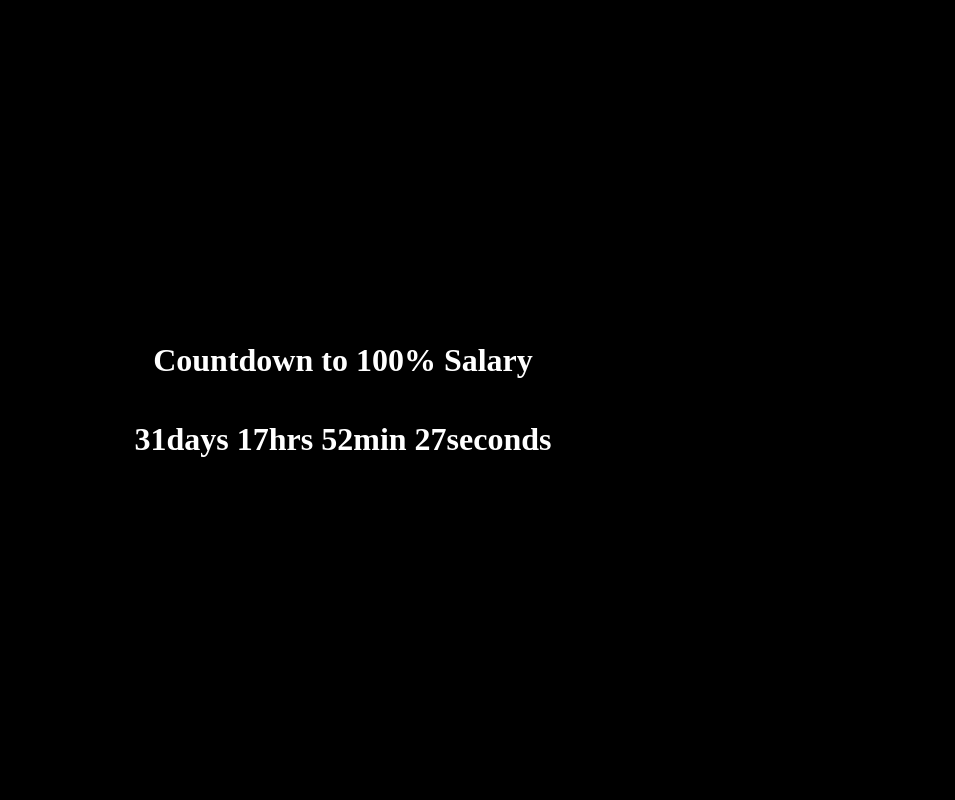
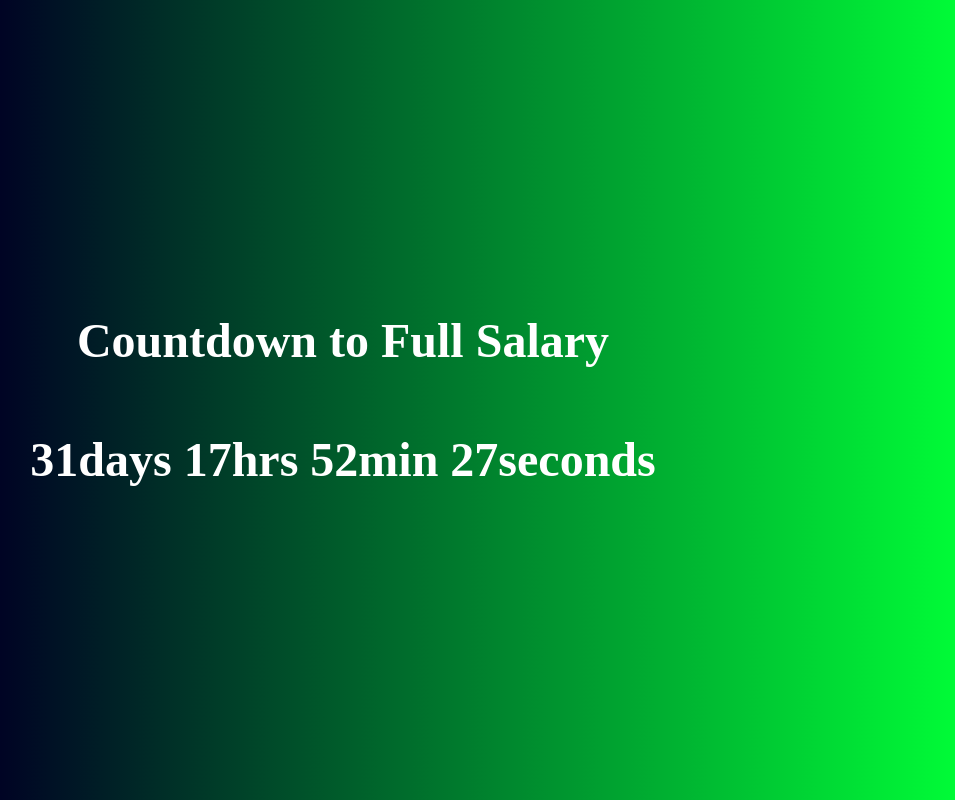
Before and after one commit to SCAdamTas/countdown, a plain HTML site: page index.html in a window 1280 px wide. Shown: the whole page, without its empty margins (297-1252 px from the left). Drawn offline with Linux system fonts and the light colour scheme.

Commit message:
Add files via upload

```diff
--- a/index.html
+++ b/index.html
@@ -7,8 +7,8 @@
   </head>
   <body>
     <div class="container">
-      <h1>Countdown to 100% Salary</h1>
-      <h1 id="timeString"> </h1>
+      <h1>Countdown to Full Salary</h1>
+      <h1 id="timeString"></h1>
     </div>
     <script src="timefunction.js" charset="utf-8"></script>
   </body>
--- a/mastercss.css
+++ b/mastercss.css
@@ -6,7 +6,8 @@ body {
 .container {
   width: 100vw;
   height: 100vh;
-  background-color: black;
+	background: rgb(0,3,36);
+	background: linear-gradient(90deg, rgba(0,3,36,1) 23%, rgba(0,255,55,1) 99%);
   display: flex;
   flex-direction: column;
   justify-content: center;
@@ -15,4 +16,5 @@ body {
 
 h1 {
   color: white;
+	font-size: 3em;
 }
```
